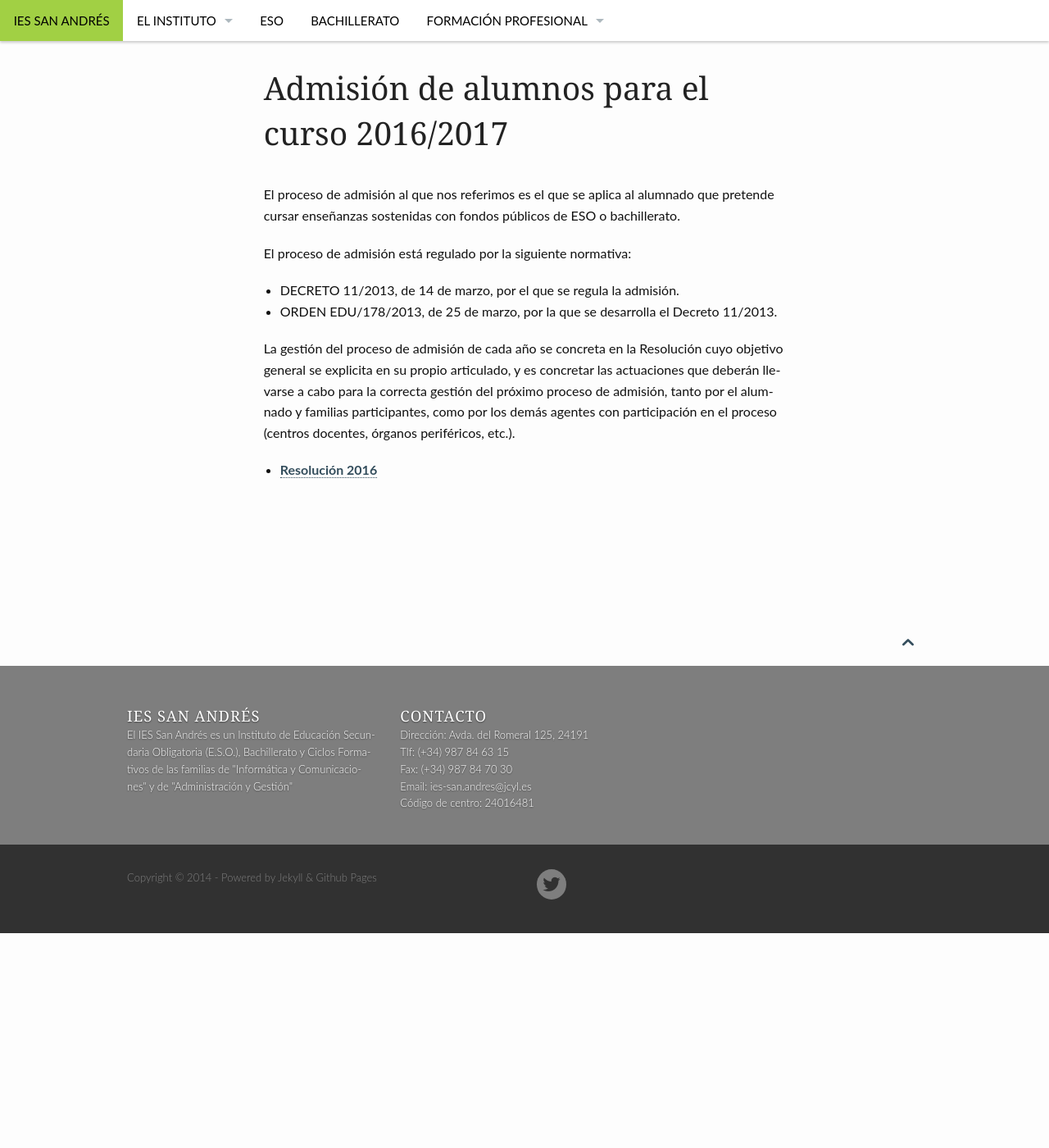
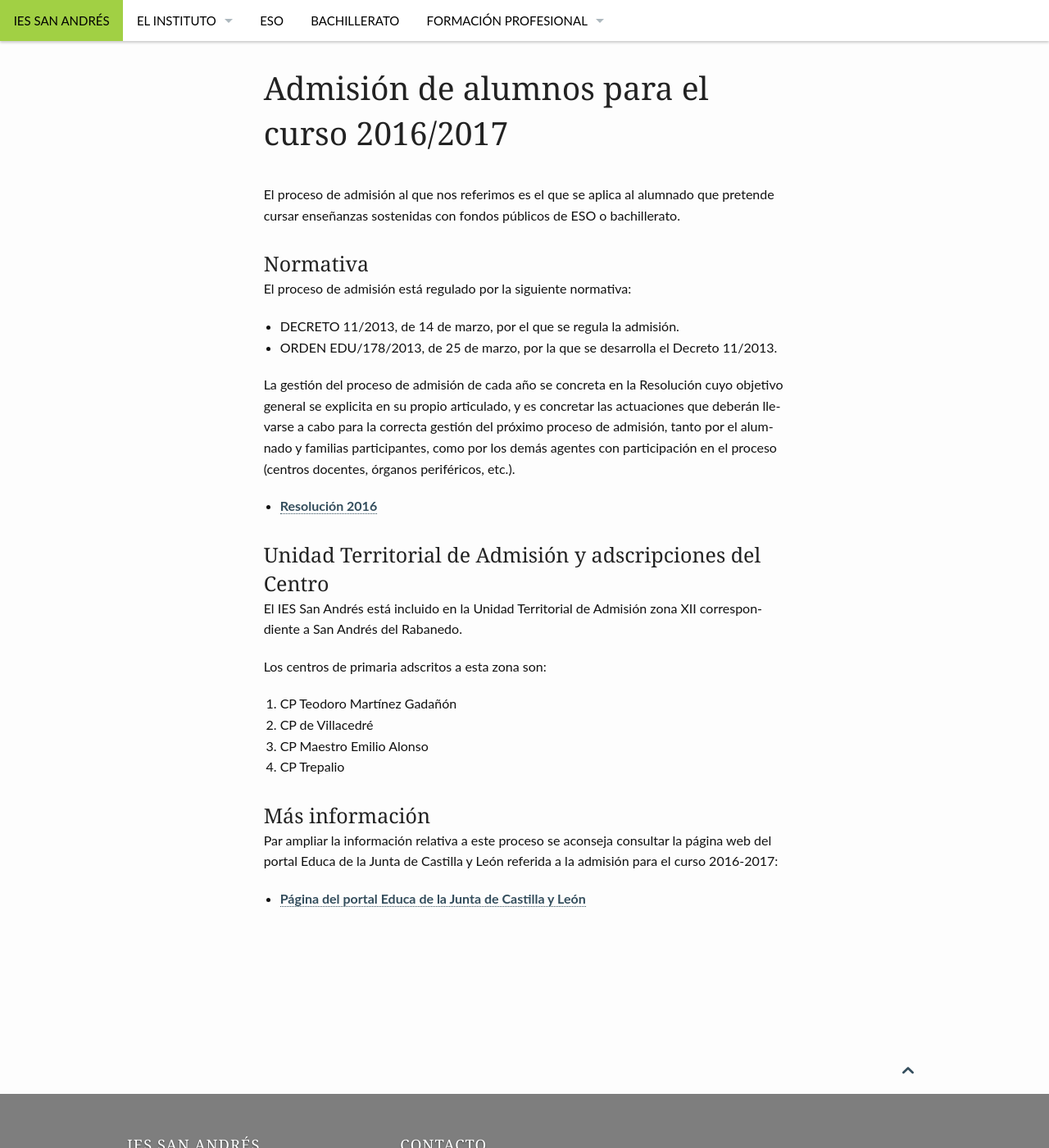
Before and after one commit to iessanandres/iessanandres.github.io.old, a Jekyll site: the page built from pages/admision2016_2017.md, in a window 1280 px wide and 1400 px high. Shown: the whole window at 82% size. Built offline with Jekyll 4.4.1, drawn with Linux system fonts in a browser that asks for light colours; nearby versions of some CDN libraries.

Commit message:
Añadidas la UTA y adscripciones al proceso de admisión

```diff
--- a/pages/admision2016_2017.md
+++ b/pages/admision2016_2017.md
@@ -8,6 +8,8 @@ show_meta: false
 
 El proceso de admisión al que nos referimos es el que se aplica al alumnado que pretende cursar enseñanzas sostenidas con fondos públicos de ESO o bachillerato.
 
+### Normativa
+
 El proceso de admisión está regulado por la siguiente normativa:
 
 * DECRETO 11/2013, de 14 de marzo, por el que se regula la admisión.
@@ -16,3 +18,22 @@ El proceso de admisión está regulado por la siguiente normativa:
 La gestión del proceso de admisión de cada año se concreta en la Resolución cuyo objetivo general se explicita en su propio articulado, y es concretar las actuaciones que deberán llevarse a cabo para la correcta gestión del próximo proceso de admisión, tanto por el alumnado y familias participantes, como por los demás agentes con participación en el proceso (centros docentes, órganos periféricos, etc.).
 
 * [Resolución 2016](http://www.educa.jcyl.es/es/admision/admision-alumnado.ficheros/603438-Resoluci%C3%B3n%202016.pdf)
+
+
+### Unidad Territorial de Admisión y adscripciones del Centro
+
+El IES San Andrés está incluido en la Unidad Territorial de Admisión zona XII correspondiente a San Andrés del Rabanedo.
+
+Los centros de primaria adscritos a esta zona son:
+
+1. CP Teodoro Martínez Gadañón
+2. CP de Villacedré
+3. CP Maestro Emilio Alonso
+4. CP Trepalio
+
+
+### Más información
+
+Par ampliar la información relativa a este proceso se aconseja consultar la página web del portal Educa de la Junta de Castilla y León referida a la admisión para el curso 2016-2017:
+
+* [Página del portal Educa de la Junta de Castilla y León](http://www.educa.jcyl.es/es/admision/admision-alumnado)
```
Also changed, not shown: 1 other file.
